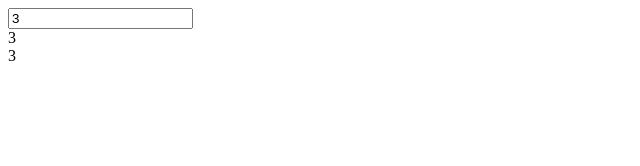
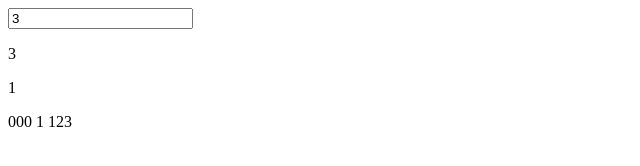
Before and after one commit to hudk114/h-bidirectional-bindings, a website built with webpack: page test/index.tmpl.html in a window 1280 px wide. Shown: the whole page, without its empty margins (0-640 px from the left). Built offline with nearby package versions, Linux system fonts and the light colour scheme.

Commit message:
add binding for text node

```diff
--- a/src/dom-helper.js
+++ b/src/dom-helper.js
@@ -46,18 +46,49 @@ const exec = function exec () {
   return textDom
 }
 
+const convertProp = function convertProp (val) {
+  return val.trim().split('.')
+}
+
+const getDepthProps = function getDepthProps (obj, props) {
+  // TODO
+  if (props.length <= 1) {
+    return {
+      obj,
+      prop: props[0]
+    }
+  }
+
+  let o = obj
+  let key = null
+  while (props.length > 1) {
+    key = props.shift()
+    o = o[key]
+  }
+
+  return {
+    obj: o,
+    prop: props[0]
+  }
+}
+
 const transElement = function transElement (ele) {
   const pattern = /\{\{(.*)\}\}/
   const childNodes = ele.childNodes
 
   Array.from(childNodes).forEach((node) => {
     if (node.nodeType === 3 && pattern.test(node.nodeValue)) {
-      // TODO 只有一层
-      const text = pattern.exec(node.nodeValue)
+      // TODO 没有处理算术
+      // TODO 只有一个绑定值
+      const match = pattern.exec(node.nodeValue)
+      const rawVal = node.nodeValue
+      const props = convertProp(match[1])
+      // get proper obj and prop
+      const o = getDepthProps(window.hm, props)
       window.hm.target = (val) => {
-        node.nodeValue = val
+        node.nodeValue = rawVal.replace(pattern, val)
       }
-      node.nodeValue = window.hm[text[1]]
+      node.nodeValue = rawVal.replace(pattern, o.obj[o.prop])
       window.hm.target = null
       return
     }
@@ -69,6 +100,6 @@ const transElement = function transElement (ele) {
 }
 
 export default {
-  exec,
+  // exec,
   transElement
 }
--- a/test/index.js
+++ b/test/index.js
@@ -1,47 +1,29 @@
 import bind from '../src/hijack-bind'
 import ttt from '../src/dom-helper'
-// TODO why not work
-// import {
-//   exec,
-//   transElement
-// } from '../src/dom-helper'
-import Model from '../src/model'
 
 const obj = {
   attr: {
-    a: 1,
+    a: 1
   },
   arr: [1, 2, 3],
-  val: 3,
-};
+  val: 3
+}
 
-bind(obj);
+bind(obj)
 
 // TODO to loader
-const init = function init() {
-  document.getElementById('test').value = obj.val;
+const init = function init () {
+  document.getElementById('test').value = obj.val
   document.getElementById('test').addEventListener('input', (e) => {
-    obj.val = e.target.value;
-  });
-};
+    obj.val = e.target.value
+  })
+}
 
 window.onload = () => {
-  init();
-};
+  init()
+}
 
 // TODO 根据值找到对应的数据
-window.tm = ttt.exec()
+// window.tm = ttt.exec()
 
 ttt.transElement(document.body)
-
-// hm.target = (val) => {
-//   window.tm[0].ele.nodeValue = val
-// }
-// window.tm[0].ele.nodeValue = hm.val
-// hm.target = null
-
-// hm.target = (val) => {
-//   window.tm[1].ele.nodeValue = val
-// }
-// window.tm[1].ele.nodeValue = hm.attr.a
-// hm.target = null
--- a/test/index.tmpl.html
+++ b/test/index.tmpl.html
@@ -10,10 +10,9 @@
   <div>
     <input type="text" id="test">
   </div>
-  <div>{{val}}</div>
-  <!-- <p>{{attr.a}}</p> -->
-  <div>
-    <div>{{val}}</div>
-  </div>
+  <p>{{val}}</p>
+  <p>{{attr.a}}</p>
+  <p>000 {{attr.a}} 123</p>
+  <!-- <p>{{ val + val }}</p> -->
 </body>
 </html>
```
